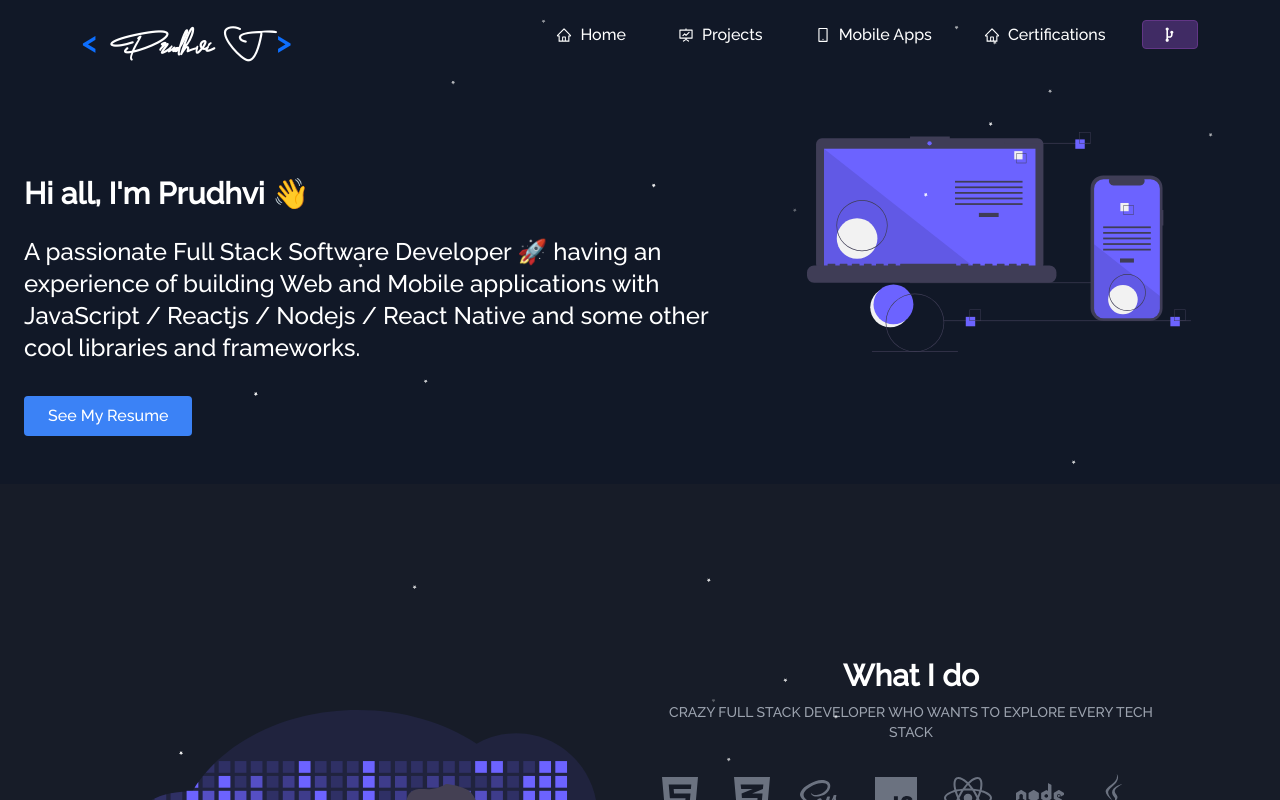
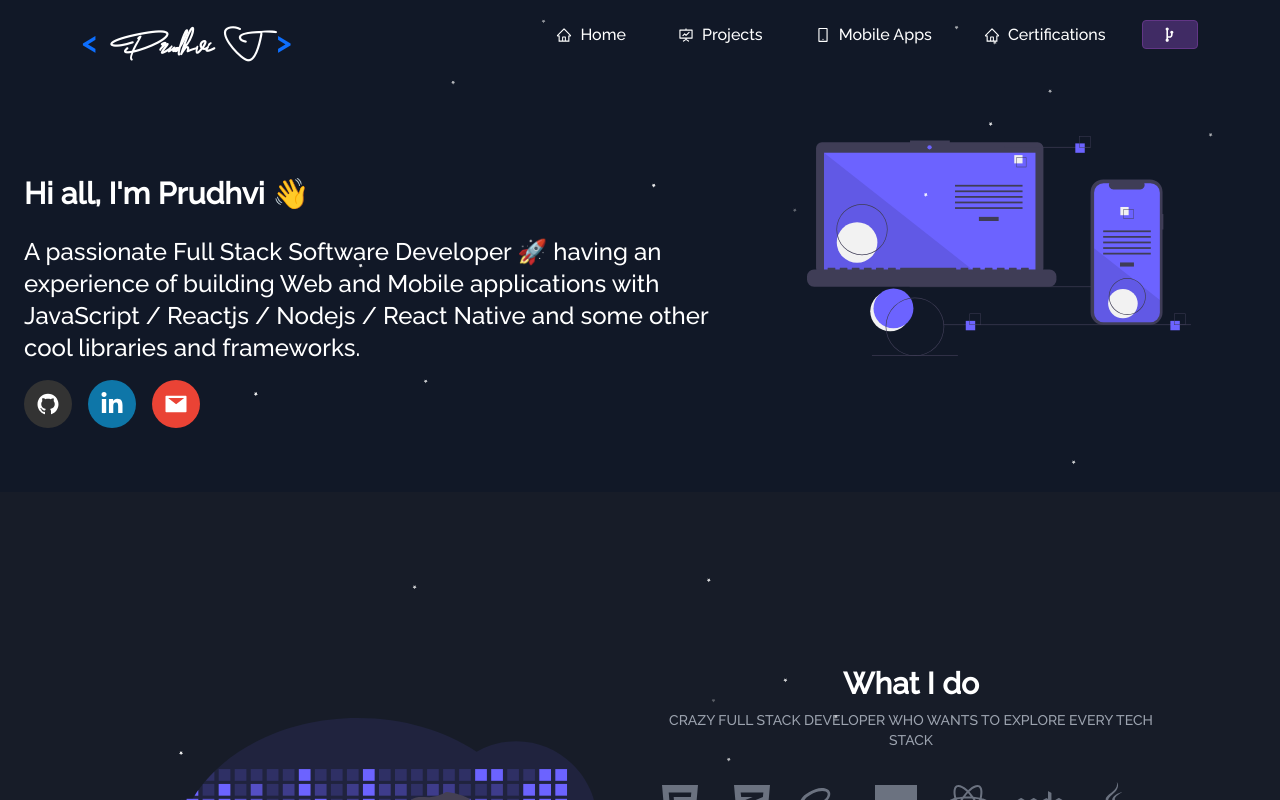
Before and after one commit to prudhvij15/portfolio, a React (Create React App) app: page / in a window 1280 px wide. Shown: the top 800 px of the page. Built offline with nearby package versions, Linux system fonts and the light colour scheme.

Commit message:
remove resume

```diff
--- a/src/components/Home/Home.js
+++ b/src/components/Home/Home.js
@@ -4,6 +4,10 @@ import Particle from "../Particle";
 import ReactGA from "react-ga4";
 import About from "../About/About";
 import Certifications from "./Certifications";
+
+import { Container, Row, Col } from "react-bootstrap";
+import { AiFillGithub, AiFillMail } from "react-icons/ai";
+import { FaLinkedinIn } from "react-icons/fa";
 
 ReactGA.initialize("G-ZQSHP502GJ");
 
@@ -35,14 +39,49 @@ const Home = () => {
                     cool libraries and frameworks.
                   </p>
                 </div>
-                <div className="text-left mt-8">
+                {/* <div className="text-left mt-8">
                   <button
                     className="bg-blue-500 text-white px-4 py-2 rounded hover:bg-blue-600"
                     onClick={() => setShowResume(true)}
                   >
                     See My Resume
                   </button>
-                </div>
+                </div> */}
+
+                <ul className="flex  p-0">
+                  <li className="mr-4">
+                    <a
+                      href="https://github.com/Prudhvij15"
+                      target="_blank"
+                      rel="noreferrer"
+                      className="icon-colour flex items-center justify-center w-12 h-12 bg-git rounded-full hover:bg-git"
+                    >
+                      <AiFillGithub className="text-white text-2xl" />
+                    </a>
+                  </li>
+
+                  <li>
+                    <a
+                      href="https://www.linkedin.com/in/prudhvi-jampana/"
+                      target="_blank"
+                      rel="noreferrer"
+                      className="icon-colour flex items-center justify-center w-12 h-12 bg-linkedin rounded-full hover:bg-indigo-600"
+                    >
+                      <FaLinkedinIn className="text-white text-2xl" />
+                    </a>
+                  </li>
+
+                  <li className="ml-4">
+                    <a
+                      href="mailto:jampanaprudhvi2@gmail.com"
+                      target="_blank"
+                      rel="noreferrer"
+                      className="icon-colour flex items-center justify-center w-12 h-12 bg-mail rounded-full hover:bg-mail"
+                    >
+                      <AiFillMail className="text-white text-2xl" />
+                    </a>
+                  </li>
+                </ul>
               </div>
 
               <div className="md:w-5/12 mt-8 md:mt-0">
@@ -59,6 +98,7 @@ const Home = () => {
         <About />
         <Certifications />
         <Particle />
+
         {showResume && ( // Conditional rendering of iframe
           <div
             id="overlay"
--- a/tailwind.config.js
+++ b/tailwind.config.js
@@ -2,7 +2,13 @@
 module.exports = {
   content: ["./src/**/*.{js,jsx,ts,tsx}"],
   theme: {
-    extend: {},
+    extend: {
+      colors: {
+        linkedin: "#0e76a8",
+        mail: "#ea4335",
+        git: "#333", // Adding your color with a custom name 'linkedin'
+      },
+    },
   },
   plugins: [],
 };
```
